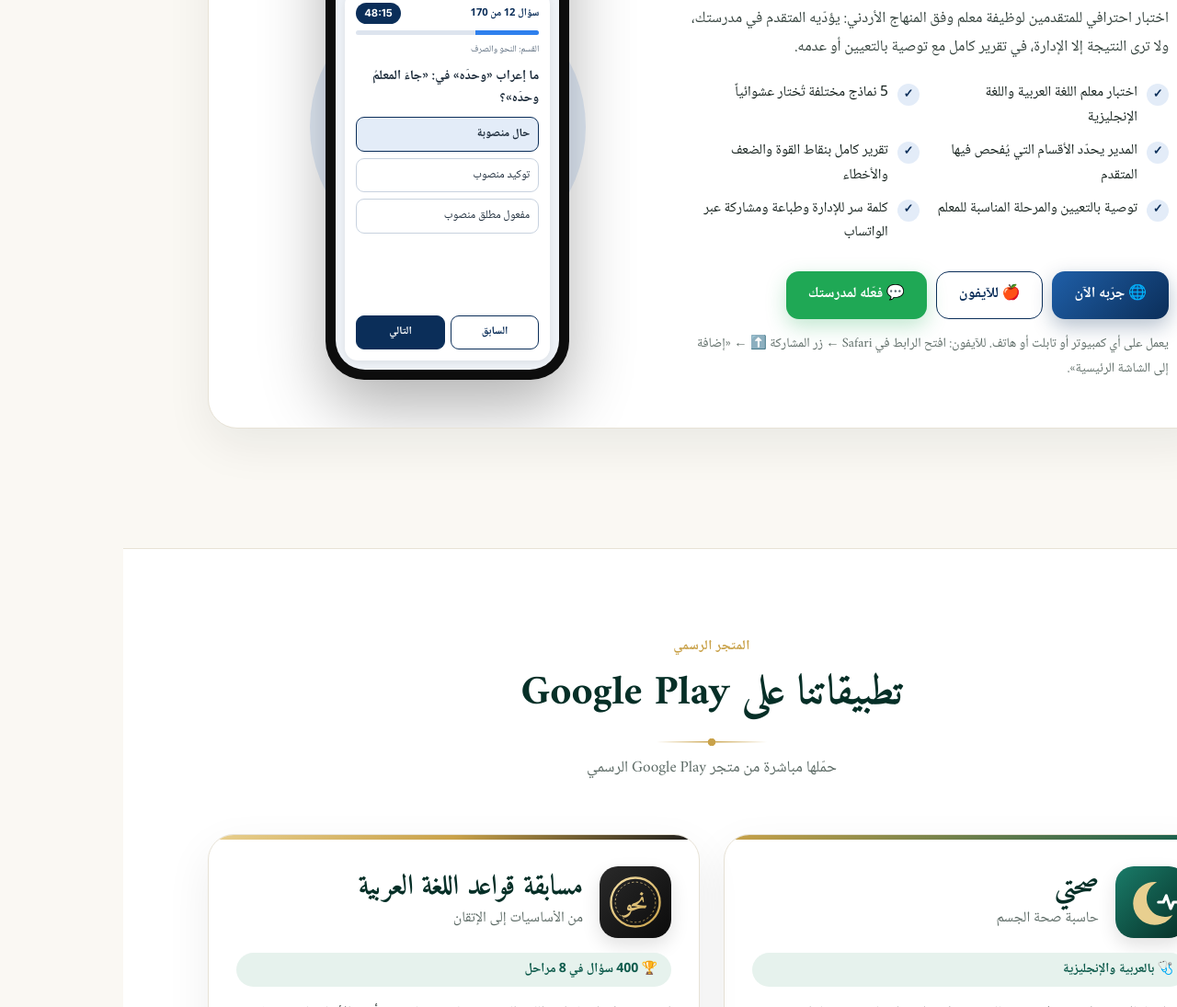
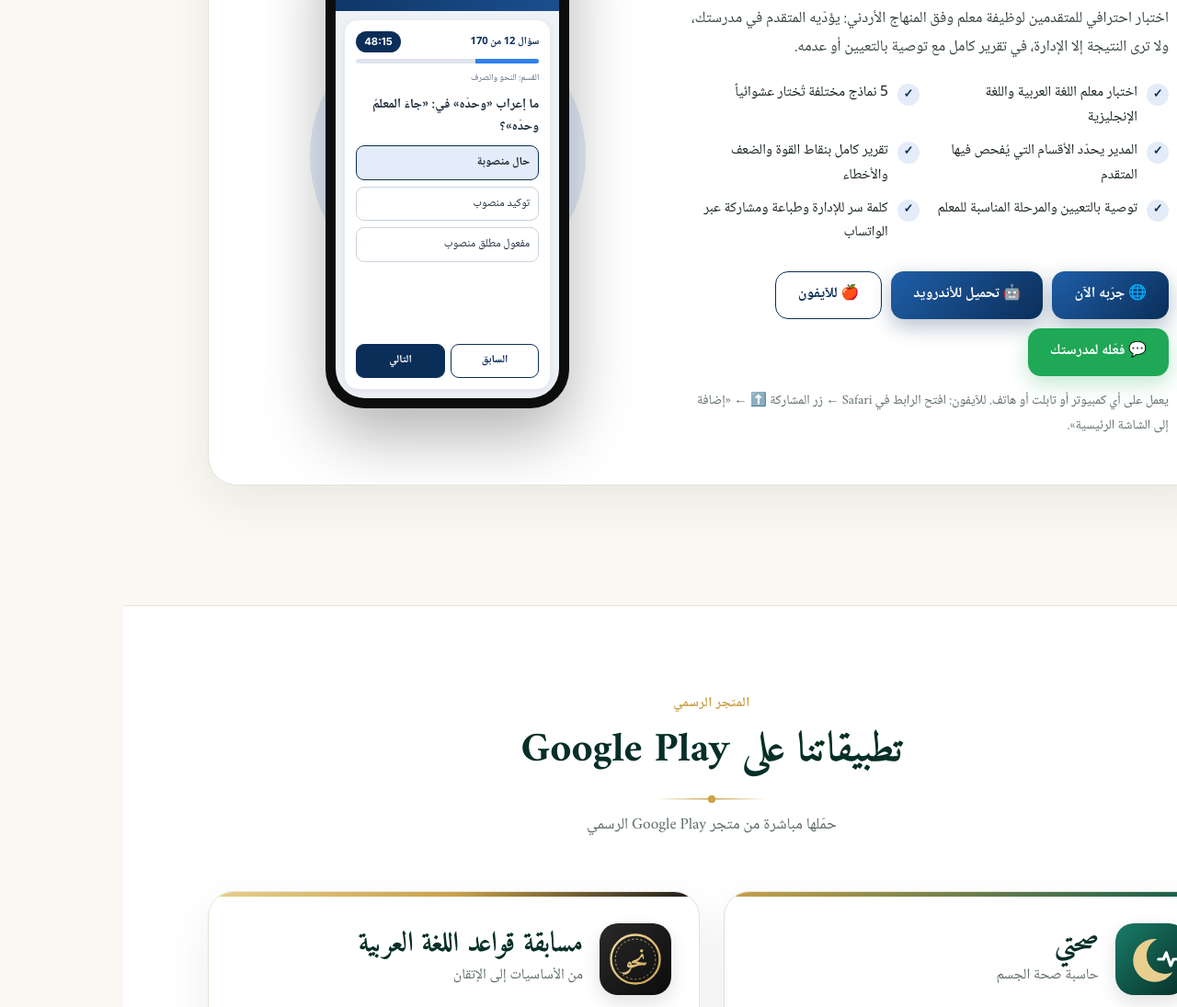
Before and after one commit to Dahshan65/dahshansoft-site, a plain HTML site: page index.html in a window 1280 px wide. Shown: the part 4849-5944 px from the top of the page at 92% size. Drawn offline with nearby package versions, Linux system fonts and the light colour scheme.

Commit message:
Add Android download link to index.html

```diff
--- a/index.html
+++ b/index.html
@@ -682,6 +682,7 @@ footer b{color:var(--gold2);font-family:'Playfair Display',Georgia,serif;directi
       </ul>
       <div class="btns">
         <a class="btn b-k" href="https://teachers.dahshansoft.com" target="_blank" rel="noopener" data-en="🌐 Try it now">🌐 جرّبه الآن</a>
+        <a class="btn b-k" href="https://github.com/Dahshan65/TeacherTest/releases/latest/download/TeacherTest.apk" target="_blank" rel="noopener" data-en="🤖 Android download">🤖 تحميل للأندرويد</a>
         <a class="btn b-ok" href="https://teachers.dahshansoft.com" target="_blank" rel="noopener" data-en="🍎 iPhone">🍎 للآيفون</a>
         <a class="btn b-w" href="https://wa.me/962779221235?text=%D8%A7%D9%84%D8%B3%D9%84%D8%A7%D9%85%20%D8%B9%D9%84%D9%8A%D9%83%D9%85%D8%8C%20%D8%A3%D8%B1%D8%BA%D8%A8%20%D8%A8%D8%AA%D9%81%D8%B9%D9%8A%D9%84%20%D8%AA%D8%B7%D8%A8%D9%8A%D9%82%20%C2%AB%D8%A7%D8%AE%D8%AA%D8%A8%D8%A7%D8%B1%20%D9%83%D9%81%D8%A7%D8%A1%D8%A9%20%D8%A7%D9%84%D9%85%D8%B9%D9%84%D9%85%D9%8A%D9%86%C2%BB%20%D9%84%D9%85%D8%AF%D8%B1%D8%B3%D8%AA%D9%86%D8%A7" target="_blank" rel="noopener" data-en="💬 Activate for your school">💬 فعّله لمدرستك</a>
       </div>
```
